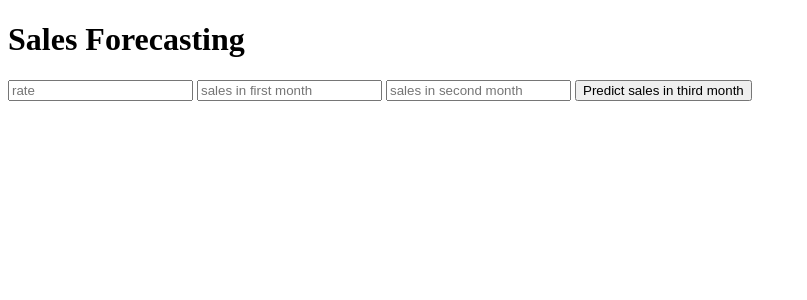
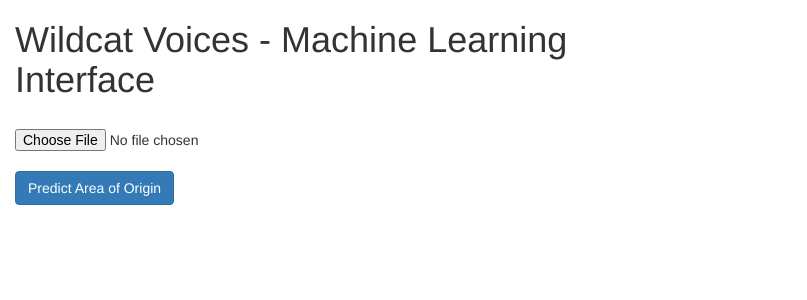
Before and after one commit to amtamasi/Wildcat-Voices, a Flask app: page / in a window 1280 px wide. Shown: the top 300 px of the page, without its empty margins (0-807 px from the left). Run offline with Flask 2, Linux system fonts and the light colour scheme; parts of the project's set-up code (start-up, migrations or seed data) failed here and were passed over; some libraries are stand-ins or nearby versions.

Commit message:
updated html template to bootstrap, included different models in app.py

```diff
--- a/app.py
+++ b/app.py
@@ -2,23 +2,36 @@ import numpy as np
 from flask import Flask, request, jsonify, render_template
 import pickle
 
+from src.models.random_model import RandomModel
+from src.models.svm import SVM
+from src.models.neural_net import NeuralNetModel
+
 app = Flask(__name__)
-model = pickle.load(open('model.pkl', 'rb'))
+#model = pickle.load(open('model.pkl', 'rb'))
+
+rand_model = RandomModel()
+svm_model = SVM()
+NN_model = NeuralNetModel()
+#NN_model.load_model("model.json", "weights.h5")
 
 @app.route('/')
 def home():
     return render_template('index.html')
 
-@app.route('/predict',methods=['POST'])
+@app.route('/predict', methods=['POST'])
 def predict():
+    # NOTE: request.form.values() needs to be preprocessed audio sample
+    #rand_prediction = RandomModel.predict()
+    #svm_prediction = svm_model.predict(request.form.values())
+    #NN_prediction = NN_model.predict(request.form.values())
 
-    int_features = [int(x) for x in request.form.values()]
-    final_features = [np.array(int_features)]
-    prediction = model.predict(final_features)
+    # return prediction
+    #return render_template("index.html", prediction_text="Area of Origin: {}".format(rand_prediction))
 
-    output = round(prediction[0], 2)
+    # NOTE: testing
+    return render_template("index.html", prediction_text="Area of Origin: {}".format("Kentucky"))
 
-    return render_template('index.html', prediction_text='Sales should be $ {}'.format(output))
+"""
 
 @app.route('/results',methods=['POST'])
 def results():
@@ -29,5 +42,7 @@ def results():
     output = prediction[0]
     return jsonify(output)
 
+"""
+
 if __name__ == "__main__":
     app.run(debug=True)
--- a/templates/index.html
+++ b/templates/index.html
@@ -2,27 +2,26 @@
 <html >
 <head>
   <meta charset="UTF-8">
-  <title>Deployment Tutorial 1</title>
+  <title>Wildcat Voices - Machine Learning Interface</title>
+  <link rel="stylesheet" href="https://maxcdn.bootstrapcdn.com/bootstrap/3.4.1/css/bootstrap.min.css">
+  <script src="https://ajax.googleapis.com/ajax/libs/jquery/3.4.1/jquery.min.js"></script>
+  <script src="https://maxcdn.bootstrapcdn.com/bootstrap/3.4.1/js/bootstrap.min.js"></script>
 </head>
 
 <body style="background: #FFFFFF;">
- <div class="login">
-	<h1>Sales Forecasting</h1>
+ <div class="login col-lg-6">
+	<h1>Wildcat Voices - Machine Learning Interface</h1>
 
      <!-- Main Input For Receiving Query to our ML -->
     <form action="{{ url_for('predict')}}"method="post">
-    	<input type="text" name="rate" placeholder="rate" required="required" />
-        <input type="text" name="sales in first month" placeholder="sales in first month" required="required" />
-		<input type="text" name="sales in second month" placeholder="sales in second month" required="required" />
-
-
-        <button type="submit" class="btn btn-primary btn-block btn-large">Predict sales in third month</button>
+      <br>
+      <input type="file" name="audio-file" required="required" />
+      <br>
+      <button type="submit" class="btn btn-primary btn-large">Predict Area of Origin</button>
     </form>
-
    <br>
    <br>
    {{ prediction_text }}
-
  </div>
 
 
```
